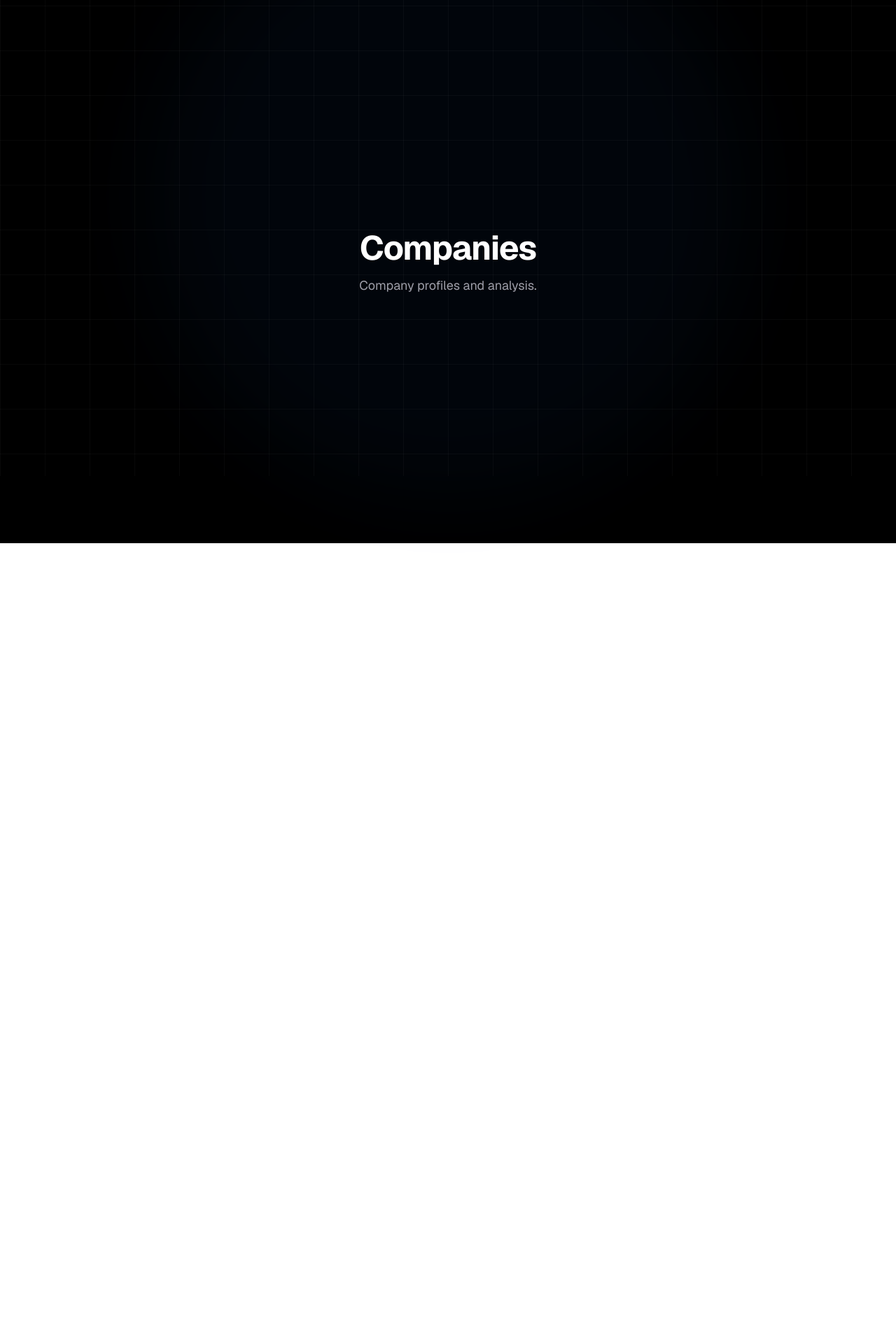
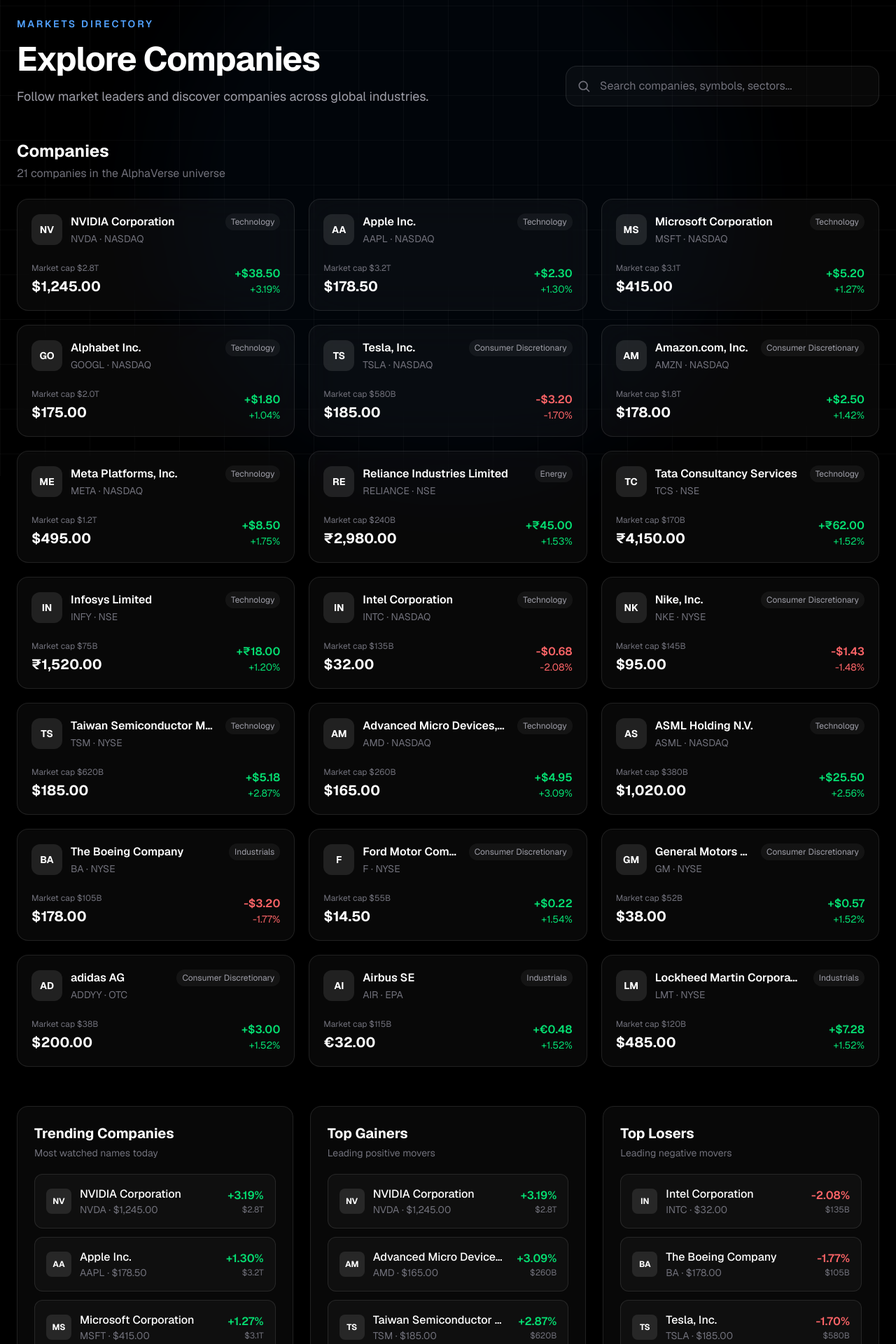
Before and after one commit to destroyer-444/AlphaVerse, a Next.js app: page /companies in a window 1280 px wide. Shown: the part 120-2040 px from the top of the page at 70% size. Before the commit the page ends 896 px from the top, so only its background shows below. Built offline with nearby package versions, Linux system fonts and the light colour scheme.

Commit message:
Build interactive companies directory page

```diff
--- a/src/app/companies/page.tsx
+++ b/src/app/companies/page.tsx
@@ -1,18 +1,156 @@
+import Link from "next/link";
 import PageLayout from "@/components/layout/PageLayout";
+import { companyService } from "@/services/companyService";
+import { Company } from "@/types/company";
+
+function changeValue(changePercent: string): number {
+  return Number.parseFloat(changePercent.replace("%", ""));
+}
+
+function CompanyCard({ company }: { company: Company }) {
+  const isPositive = changeValue(company.changePercent) >= 0;
+
+  return (
+    <Link
+      href={`/companies/${company.symbol}`}
+      className="group block rounded-2xl focus:outline-none focus-visible:ring-2 focus-visible:ring-blue-400"
+    >
+      <article className="h-full bg-white/[0.03] backdrop-blur-xl border border-white/10 rounded-2xl p-5 transition-all duration-300 group-hover:border-blue-500/30 group-hover:bg-white/[0.05] group-hover:-translate-y-1 group-hover:shadow-[0_0_30px_rgba(59,130,246,0.12)]">
+        <div className="flex items-start justify-between gap-4">
+          <div className="flex items-center gap-3 min-w-0">
+            <div className="w-11 h-11 shrink-0 rounded-xl bg-white/10 flex items-center justify-center">
+              <span className="text-sm font-bold text-white">{company.symbol.slice(0, 2)}</span>
+            </div>
+            <div className="min-w-0">
+              <p className="text-white font-semibold truncate">{company.name}</p>
+              <p className="text-zinc-500 text-sm mt-0.5">{company.symbol} · {company.exchange}</p>
+            </div>
+          </div>
+          <span className="shrink-0 text-xs text-zinc-400 px-2 py-1 rounded-full bg-white/5">
+            {company.sector}
+          </span>
+        </div>
+        <div className="flex items-end justify-between mt-6">
+          <div>
+            <p className="text-zinc-500 text-xs mb-1">Market cap {company.marketCap}</p>
+            <p className="text-xl font-bold text-white">{company.price}</p>
+          </div>
+          <div className="text-right">
+            <p className={`font-semibold ${isPositive ? "text-green-400" : "text-red-400"}`}>
+              {company.change}
+            </p>
+            <p className={`text-sm ${isPositive ? "text-green-400" : "text-red-400"}`}>
+              {company.changePercent}
+            </p>
+          </div>
+        </div>
+      </article>
+    </Link>
+  );
+}
+
+function CompanyList({ companies, positive }: { companies: Company[]; positive: boolean }) {
+  return (
+    <div className="space-y-3">
+      {companies.map((company) => (
+        <Link
+          key={company.symbol}
+          href={`/companies/${company.symbol}`}
+          className="group flex items-center justify-between gap-4 p-4 rounded-xl bg-white/[0.03] border border-white/10 hover:bg-white/[0.06] hover:border-white/20 transition-all"
+        >
+          <div className="flex items-center gap-3 min-w-0">
+            <div className="w-9 h-9 shrink-0 rounded-lg bg-white/10 flex items-center justify-center">
+              <span className="text-xs font-bold text-white">{company.symbol.slice(0, 2)}</span>
+            </div>
+            <div className="min-w-0">
+              <p className="text-white font-medium truncate group-hover:text-blue-400 transition-colors">
+                {company.name}
+              </p>
+              <p className="text-zinc-500 text-sm">{company.symbol} · {company.price}</p>
+            </div>
+          </div>
+          <div className="text-right shrink-0">
+            <p className={`font-semibold ${positive ? "text-green-400" : "text-red-400"}`}>
+              {company.changePercent}
+            </p>
+            <p className="text-zinc-500 text-xs">{company.marketCap}</p>
+          </div>
+        </Link>
+      ))}
+    </div>
+  );
+}
 
 export default function CompaniesPage() {
+  const companies = companyService.getAllCompanies();
+  const topGainers = [...companies]
+    .filter((company) => changeValue(company.changePercent) > 0)
+    .sort((a, b) => changeValue(b.changePercent) - changeValue(a.changePercent))
+    .slice(0, 4);
+  const topLosers = [...companies]
+    .filter((company) => changeValue(company.changePercent) < 0)
+    .sort((a, b) => changeValue(a.changePercent) - changeValue(b.changePercent))
+    .slice(0, 4);
+  const trendingCompanies = companies.slice(0, 5);
+
   return (
     <PageLayout>
-      <div className="flex items-center justify-center min-h-screen">
-        <div className="text-center">
-          <h1 className="text-4xl md:text-5xl font-bold text-white tracking-tight mb-4">
-            Companies
-          </h1>
-          <p className="text-lg text-zinc-400">
-            Company profiles and analysis.
-          </p>
+      <main className="px-6 py-12">
+        <div className="max-w-7xl mx-auto">
+          <section className="mb-12">
+            <p className="text-blue-400 text-sm font-semibold tracking-[0.2em] uppercase mb-4">Markets directory</p>
+            <div className="flex flex-col lg:flex-row lg:items-end lg:justify-between gap-8">
+              <div className="max-w-2xl">
+                <h1 className="text-4xl md:text-5xl font-bold text-white tracking-tight mb-4">Explore Companies</h1>
+                <p className="text-lg text-zinc-400">
+                  Follow market leaders and discover companies across global industries.
+                </p>
+              </div>
+              <div className="w-full lg:max-w-md relative">
+                <svg className="absolute left-4 top-1/2 -translate-y-1/2 w-5 h-5 text-zinc-500" fill="none" stroke="currentColor" viewBox="0 0 24 24" aria-hidden="true">
+                  <path strokeLinecap="round" strokeLinejoin="round" strokeWidth={2} d="m21 21-4.35-4.35m1.35-5.65a7 7 0 1 1-14 0 7 7 0 0 1 14 0Z" />
+                </svg>
+                <input
+                  type="search"
+                  placeholder="Search companies, symbols, sectors..."
+                  aria-label="Search companies"
+                  className="w-full pl-12 pr-5 py-4 bg-white/[0.03] border border-white/10 rounded-2xl text-white placeholder-zinc-500 focus:outline-none focus:border-white/20 focus:bg-white/[0.06] transition-all"
+                />
+              </div>
+            </div>
+          </section>
+
+          <section className="mb-14">
+            <div className="flex items-center justify-between mb-6">
+              <div>
+                <h2 className="text-2xl font-bold text-white">Companies</h2>
+                <p className="text-zinc-500 mt-1">{companies.length} companies in the AlphaVerse universe</p>
+              </div>
+            </div>
+            <div className="grid grid-cols-1 md:grid-cols-2 xl:grid-cols-3 gap-5">
+              {companies.map((company) => <CompanyCard key={company.symbol} company={company} />)}
+            </div>
+          </section>
+
+          <section className="grid grid-cols-1 lg:grid-cols-3 gap-6">
+            <div className="bg-white/[0.03] backdrop-blur-xl border border-white/10 rounded-2xl p-6">
+              <h2 className="text-xl font-bold text-white mb-1">Trending Companies</h2>
+              <p className="text-zinc-500 text-sm mb-5">Most watched names today</p>
+              <CompanyList companies={trendingCompanies} positive />
+            </div>
+            <div className="bg-white/[0.03] backdrop-blur-xl border border-white/10 rounded-2xl p-6">
+              <h2 className="text-xl font-bold text-white mb-1">Top Gainers</h2>
+              <p className="text-zinc-500 text-sm mb-5">Leading positive movers</p>
+              <CompanyList companies={topGainers} positive />
+            </div>
+            <div className="bg-white/[0.03] backdrop-blur-xl border border-white/10 rounded-2xl p-6">
+              <h2 className="text-xl font-bold text-white mb-1">Top Losers</h2>
+              <p className="text-zinc-500 text-sm mb-5">Leading negative movers</p>
+              <CompanyList companies={topLosers} positive={false} />
+            </div>
+          </section>
         </div>
-      </div>
+      </main>
     </PageLayout>
   );
 }
```
